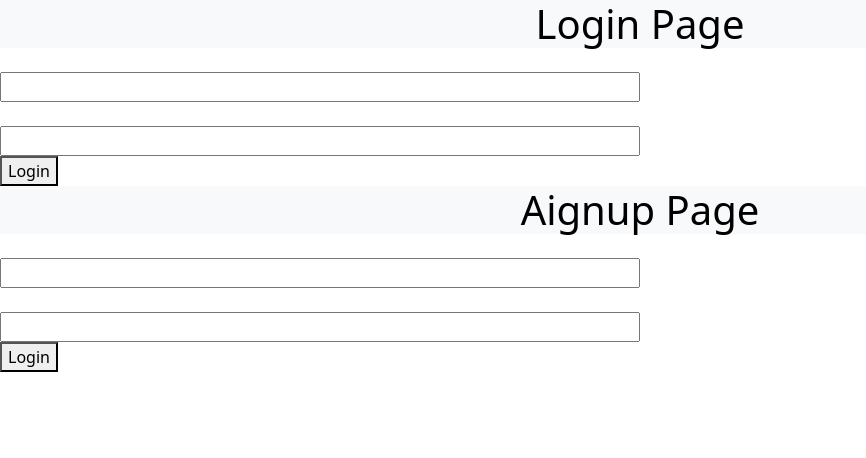
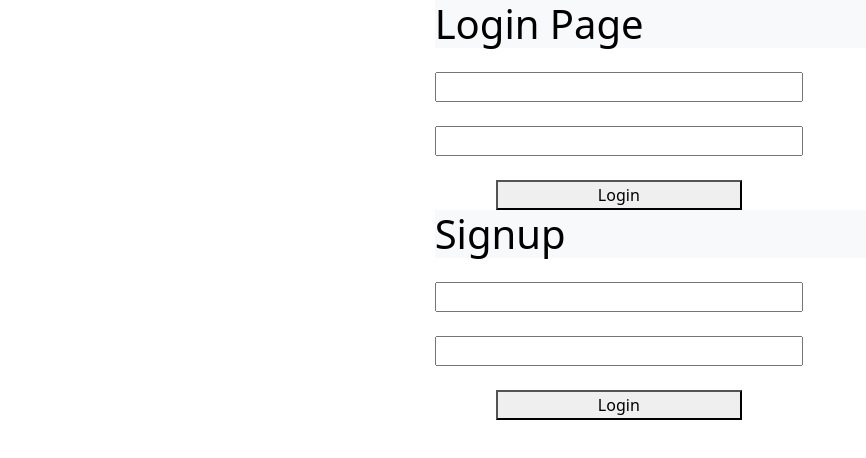
Before and after one commit to Arunkarthick2001/Todo, a React (Create React App) app: page / in a window 1280 px wide. Shown: the top 458 px of the page, without its empty margins (0-866 px from the left). Built offline with nearby package versions, Linux system fonts and the light colour scheme; no server answers.

Commit message:
06jan10:49

```diff
--- a/src/components/Login.jsx
+++ b/src/components/Login.jsx
@@ -14,7 +14,9 @@ const Login = ({
 
   return (
     <>
-      <h1 className="text-center bg-body-tertiary text-black">Login Page</h1>
+      <div className="row">
+        <div className="align-center col-md-7 offset-md-4  ">
+          <h1 className=" bg-body-tertiary text-black">Login Page</h1>
 
           <input
             type="text"
@@ -29,12 +31,15 @@ const Login = ({
             onChange={(e) => setUserPassword(e.target.value)}
           />
           <button
+            className="mt-4 col-md-4 offset-md-1"
             onClick={() => {
               onLogin2();
             }}
           >
             Login
           </button>
+        </div>
+      </div>
     </>
   );
 };
--- a/src/components/SignUp.jsx
+++ b/src/components/SignUp.jsx
@@ -9,7 +9,9 @@ const SignUp = ({
 }) => {
   return (
     <>
-      <h1 className="text-center bg-body-tertiary text-black">Aignup Page</h1>
+      <div className="row">
+        <div className="align-center col-md-7 offset-md-4 ">
+          <h1 className="bg-body-tertiary text-black">Signup </h1>
 
           <input
             type="text"
@@ -24,12 +26,15 @@ const SignUp = ({
             onChange={(e) => setSignUpPassword(e.target.value)}
           />
           <button
+            className="col-md-4 offset-md-1 mt-4"
             onClick={() => {
               onSignUp();
             }}
           >
             Login
           </button>
+        </div>
+      </div>
     </>
   );
 };
--- a/src/components/subscribe.js
+++ b/src/components/subscribe.js
@@ -26,7 +26,7 @@ const Subscribe = ({
     <>
       <h1 className="bg-primary text-center"> Todo List</h1>
       <p className="bg-secondary d-inline-flex p-2 fs-3 fw-bolder text-decoration-underline">
-        Welcome to Arunkarthick Youtube channel
+        Welcome to TODO List created By ArunKarthick
       </p>
       <br></br>
       <button
```
Lines whose indentation alone changed are shown as unchanged.
